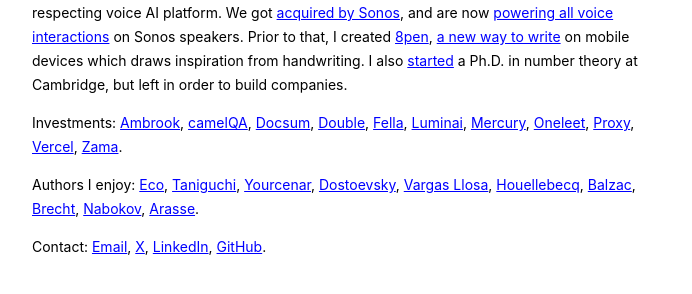
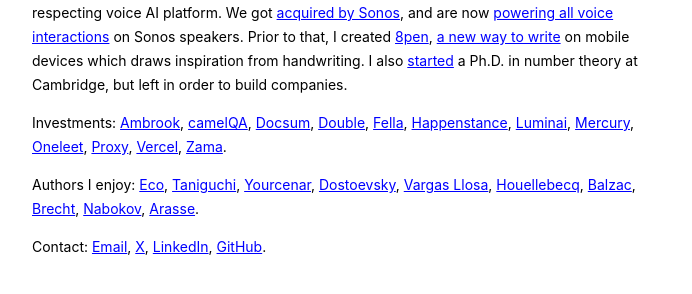
Before and after one commit to michaelfester/michaelfester.com, a plain HTML site: page index.html in a window 1280 px wide. Shown: the part 152-446 px from the top of the page, without its empty margins (288-980 px from the left). Drawn offline with Linux system fonts and the light colour scheme.

Commit message:
Add link

```diff
--- a/index.html
+++ b/index.html
@@ -62,6 +62,7 @@
       <a href="https://docsum.ai/">Docsum</a>,
       <a href="https://withdouble.com/">Double</a>,
       <a href="https://fellahealth.com/">Fella</a>,
+      <a href="https://happenstance.ai/">Happenstance</a>,
       <a href="https://luminai.com">Luminai</a>,
       <a href="https://mercury.com">Mercury</a>,
       <a href="https://oneleet.com/">Oneleet</a>,
@@ -90,6 +91,30 @@
       >, <a href="https://en.wikipedia.org/wiki/Lolita">Nabokov</a>,
       <a href="https://en.wikipedia.org/wiki/Daniel_Arasse">Arasse</a>.
     </p>
+    <!-- <p>
+      Musicians I enjoy:
+      <a href="https://www.youtube.com/watch?v=LvvqePI8QDU">Chick Corea</a>,
+      <a href="https://www.youtube.com/watch?v=Jux6VKlG9yM">Herbie Hancock</a>,
+      <a href="https://www.youtube.com/watch?v=cF4YnS6j_nw">Charlie Hunter</a>,
+      <a href="https://www.youtube.com/watch?v=5GA1pIQRyVg">Miles Davis</a>,
+      <a href="https://www.youtube.com/watch?v=1DBissQmnZs">Jim Hall</a>,
+      <a href="https://www.youtube.com/watch?v=U9jHEIWgpTM">Roy Hargrove</a>,
+      <a href="https://www.youtube.com/watch?v=D8XEmGhTm3A">John Coltrane</a>.
+    </p>
+    <p>
+      Movies I enjoy:
+      <a href="https://www.imdb.com/title/tt0079672/">John Cassavetes</a>,
+      <a href="https://www.imdb.com/title/tt0070666/">Sidney Lumet</a>,
+      <a href="https://www.imdb.com/title/tt0087884/">Wim Wenders</a>,
+      <a href="https://www.imdb.com/title/tt0053198/">François Truffaut</a>,
+      <a href="https://www.imdb.com/title/tt0056193/">Stanley Kubrick</a>,
+      <a href="https://www.imdb.com/title/tt0051378/">Louis Malle</a>,
+      <a href="https://www.imdb.com/title/tt0062229/">Jean-Pierre Melville</a>,
+      <a href="https://www.imdb.com/title/tt2106476/">Thomas Vinterberg</a>,
+      <a href="https://www.imdb.com/title/tt0047296/">Elia Kazan</a>,
+      <a href="https://www.imdb.com/title/tt0073486/">Milos Forman</a>,
+      <a href="https://www.imdb.com/title/tt0090985/">Denys Arcand</a>.
+    </p> -->
     <p>
       Contact:
       <a href="mailto:michael.fester@gmail.com">Email</a>,
```
